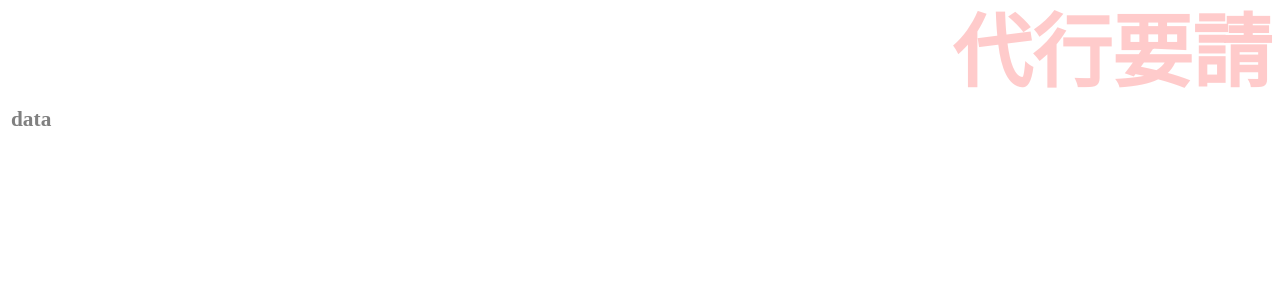
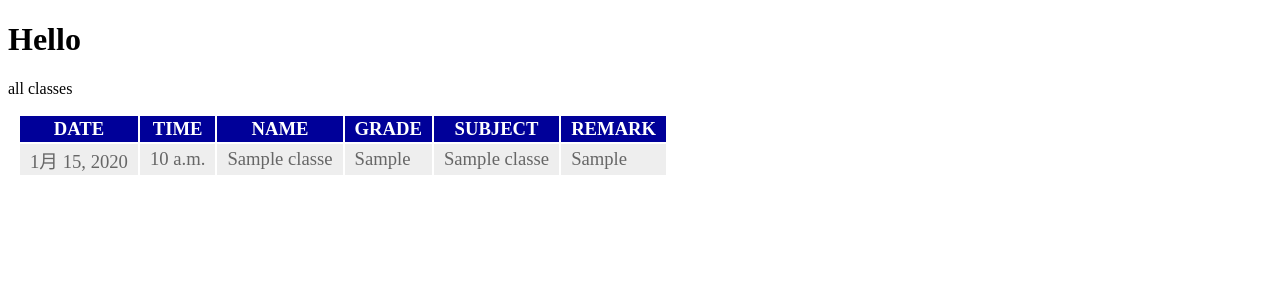
Before and after one commit to inter333/acting_lecture, a Django app: page /hello/ in a window 1280 px wide. Shown: the top 300 px of the page. Run offline with Django 3.2, Linux system fonts and the light colour scheme; tables that the repository leaves empty hold one stand-in row (values such as "Sample post"); lists and menus that the app fills with data are empty.

Commit message:
3/23バージョン

```diff
--- a/hello/static/hello/css/style.css
+++ b/hello/static/hello/css/style.css
@@ -1,19 +1,16 @@
-body{
-    color:gray;
-    font-size:16pt;
+table {
+    margin:10px;
+    font-size:14pt;
 }
-h1{
-    color:red;
-    opacity:0.2;
-    font-size:60pt;
-    margin-top:-20px;
-    margin-bottom:0px;
-    text-align:right;
+table tr th {
+    background-color:#009;
+    color:white;
+    padding:2px 10px;
+    border-width:2px;
 }
-p{
-    margin:10px;
+table tr td {
+    background-color:#eee;
+    color:#666;
+    padding:2px 10px;
+    border-width:2px;
 }
-a{
-    color:blue;
-    text-decoration:none;
-}
--- a/hello/templates/hello/index.html
+++ b/hello/templates/hello/index.html
@@ -9,13 +9,24 @@
 </head>
 <body>
     <h1>{{title}}</h1>
+    <P>{{message|safe}}</P>
     <table>
         <tr>
-            <th>data</th>
+            <th>DATE</th>
+            <th>TIME</th>
+            <th>NAME</th>
+            <th>GRADE</th>
+            <th>SUBJECT</th>
+            <th>REMARK</th>
         </tr>
-    {% for item in classes %}
+    {% for item in data %}
         <tr>
-            <td>{{item}}</td>
+            <td>{{item.date}}</td>
+            <td>{{item.time}}</td>
+            <td>{{item.name}}</td>
+            <td>{{item.grade}}</td>
+            <td>{{item.subject}}</td>
+            <td>{{item.remark}}</td>
         </tr>
     {% endfor %}
     </table>
--- a/hello/urls.py
+++ b/hello/urls.py
@@ -1,11 +1,10 @@
 from django.conf.urls import url
-from .views import HelloView
 from django.urls import path
 from . import views
 
 
 urlpatterns =[
-        path('', HelloView.as_view(),name='index'),
+        path('', views.index,name='index'),
         path('calender',views.calender,name='calender'),
-        path('create',views.create,name='create')
+        path('create',views.create,name='create'),
 ]
--- a/hello/views.py
+++ b/hello/views.py
@@ -9,45 +9,23 @@ from .models import Classes
 def calender(request):
     return render(request,'hello/calender.html')
 
-class HelloView(TemplateView):
-
-    def __init__(self):
-        self.params = {
-               'title':'代行要請',
-               'message':'コマの情報',
-               'form':ClassesForm()
-            }
-
-    def get(self,request):
-        return render(request,'hello/index.html',self.params)
-
-
-    def post(self,request):
-        cls = Classes()
-        cls.date = request.POST['date']
-        cls.time = request.POST['time']
-        cls.subject = request.POST['subject']
-        print(str(request.POST['subject']))
-
-
-        self.params['form'] = ClassesForm(request.POST)
-        self.params['form'] = ClassesForm(request.POST)
-        return render(request,'hello/index.html',self.params)
-
 
 def index(request):
-    data = Classes.object.all()
+    data = Classes.objects.all()
     params = {
-        'title':'Hello',
-        'data':data,
-        }
+             'title':'Hello',
+             'message':'all classes',
+             'form':'Classesform',
+             'data':data,
+    }
     return render(request,'hello/index.html',params)
 
 #create model
 def create(request):
+    data = Classes.objects.all()
     params = {
         'title':'Hello',
-        'form':ClassesForm(),
+        'data':data,
     }
     if (request.method == 'POST'):
         date = request.POST['date']
@@ -59,5 +37,5 @@ def create(request):
         classes = Classes(date=date,time=time,name=name,\
                  grade=grade,subject=subject,remark=remark)
         classes.save()
-        return redirect(to='/hello/calender')
+        return redirect(to='/hello/')
     return render(request,'hello/create.html',params)
```
